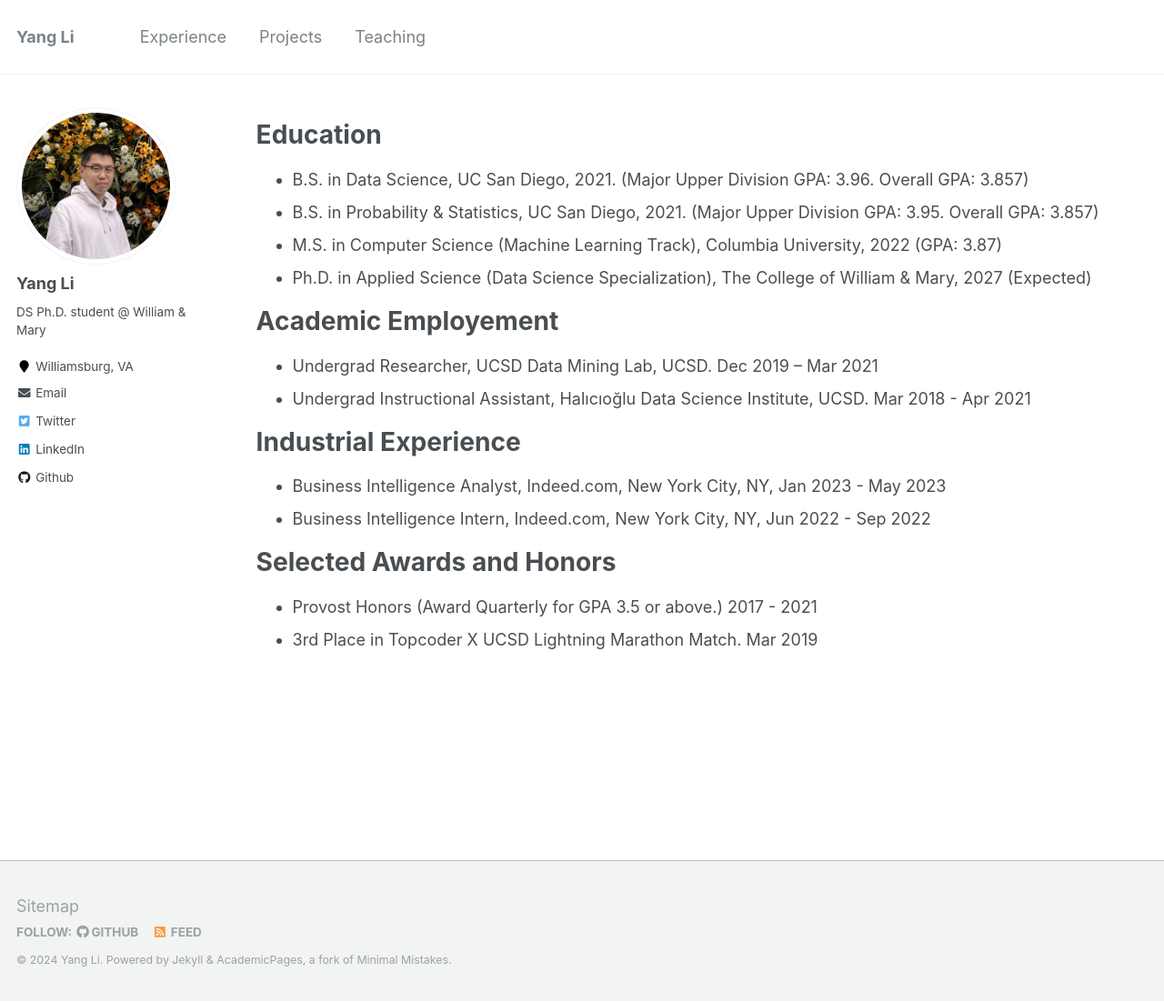
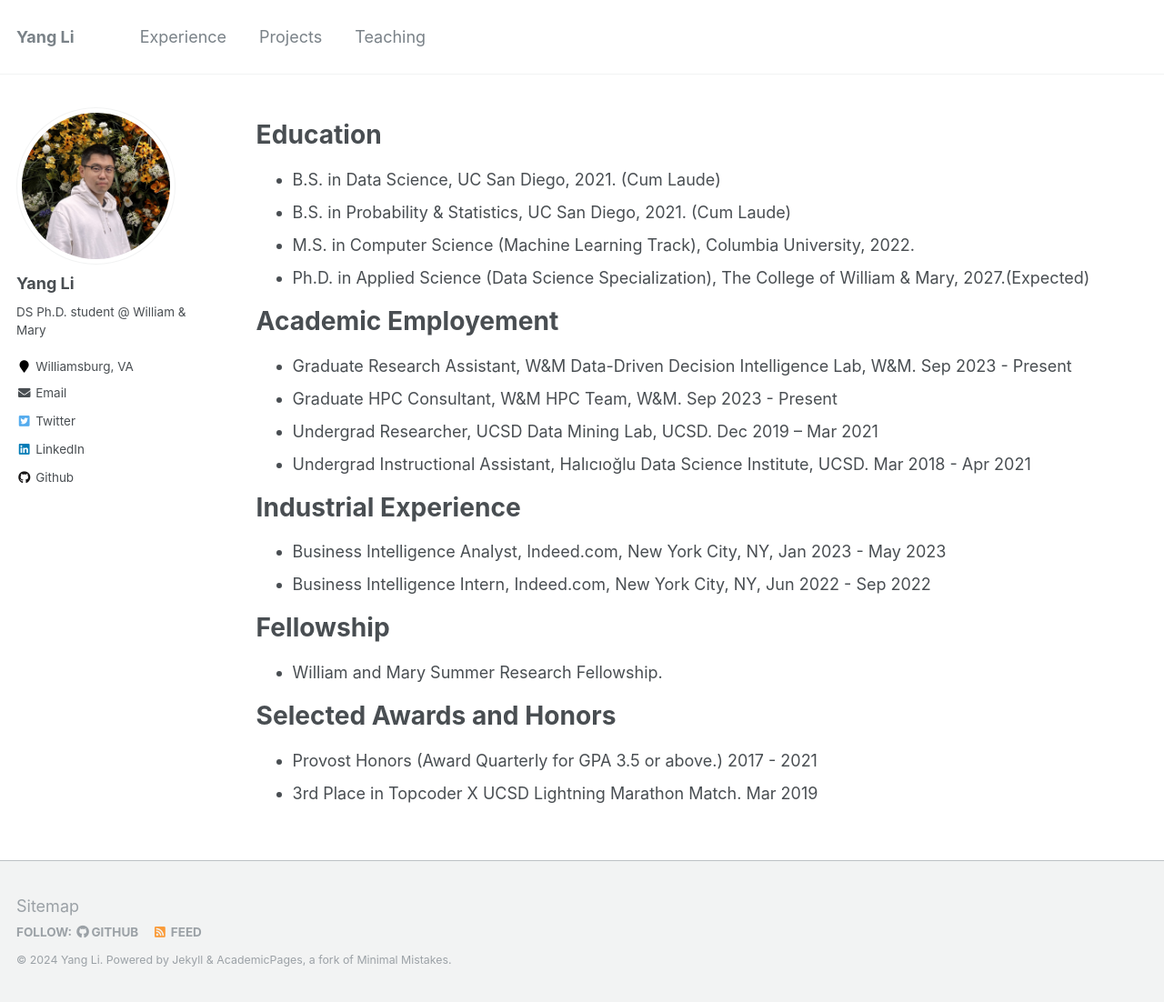
Before and after one commit to littlestone111/littlestone111.github.io, a Jekyll site: the page built from _pages/experience.md, in a window 1280 px wide and 1102 px high. Shown: the whole window at 91% size. Built offline with Jekyll 4.4.1, drawn with Linux system fonts in a browser that asks for light colours.

Commit message:
Update experience.md

```diff
--- a/_pages/experience.md
+++ b/_pages/experience.md
@@ -10,13 +10,15 @@ redirect_from:
 
 # Education
 
-- B.S. in Data Science, UC San Diego, 2021. (Major Upper Division GPA: 3.96. Overall GPA: 3.857)
-- B.S. in Probability & Statistics, UC San Diego, 2021. (Major Upper Division GPA: 3.95. Overall GPA: 3.857)
-- M.S. in Computer Science (Machine Learning Track), Columbia University, 2022 (GPA: 3.87)
-- Ph.D. in Applied Science (Data Science Specialization), The College of William & Mary, 2027 (Expected)
+- B.S. in Data Science, UC San Diego, 2021. (Cum Laude)
+- B.S. in Probability & Statistics, UC San Diego, 2021. (Cum Laude)
+- M.S. in Computer Science (Machine Learning Track), Columbia University, 2022.
+- Ph.D. in Applied Science (Data Science Specialization), The College of William & Mary, 2027.(Expected)
 
 # Academic Employement
 
+- Graduate Research Assistant, W&M Data-Driven Decision Intelligence Lab, W&M. Sep 2023 - Present
+- Graduate HPC Consultant, W&M HPC Team, W&M. Sep 2023 - Present
 - Undergrad Researcher, UCSD Data Mining Lab, UCSD. Dec 2019 – Mar 2021
 - Undergrad Instructional Assistant, Halıcıoğlu Data Science Institute, UCSD. Mar 2018 - Apr 2021
 
@@ -25,6 +27,10 @@ redirect_from:
 - Business Intelligence Analyst, Indeed.com, New York City, NY, Jan 2023 - May 2023
 - Business Intelligence Intern, Indeed.com, New York City, NY, Jun 2022 - Sep 2022
 
+# Fellowship
+
+- William and Mary Summer Research Fellowship.
+
 # Selected Awards and Honors
 
 - Provost Honors (Award Quarterly for GPA 3.5 or above.) 2017 - 2021
```
